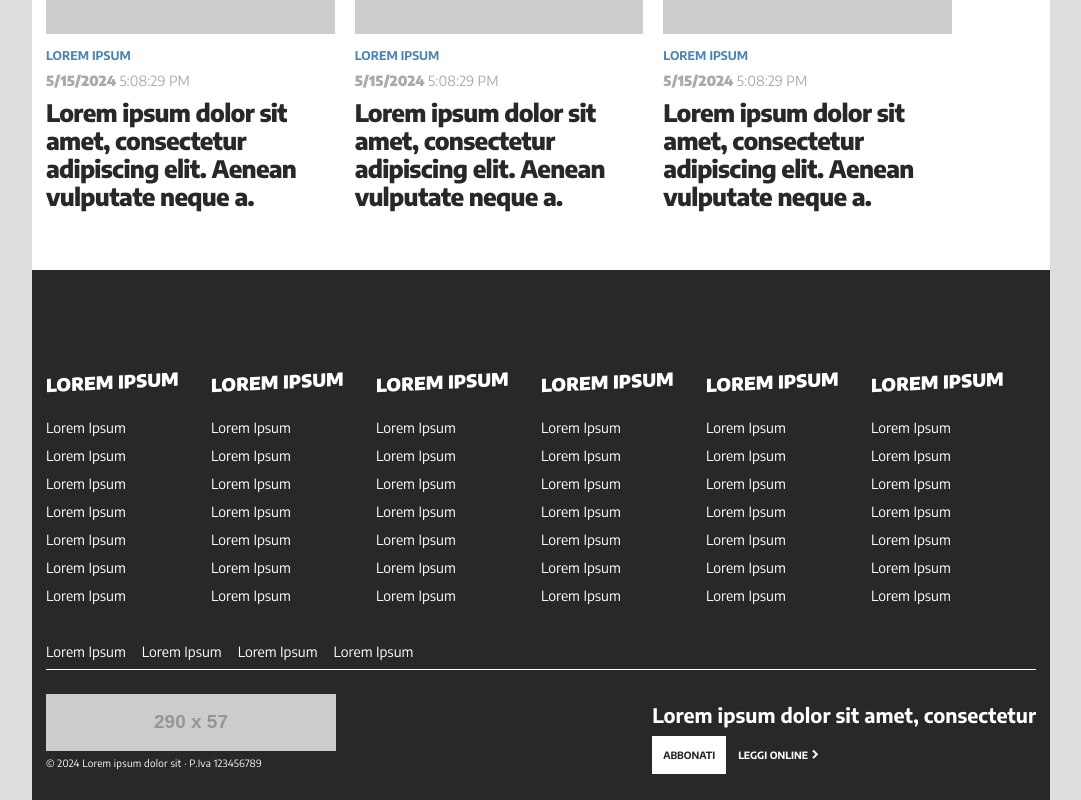
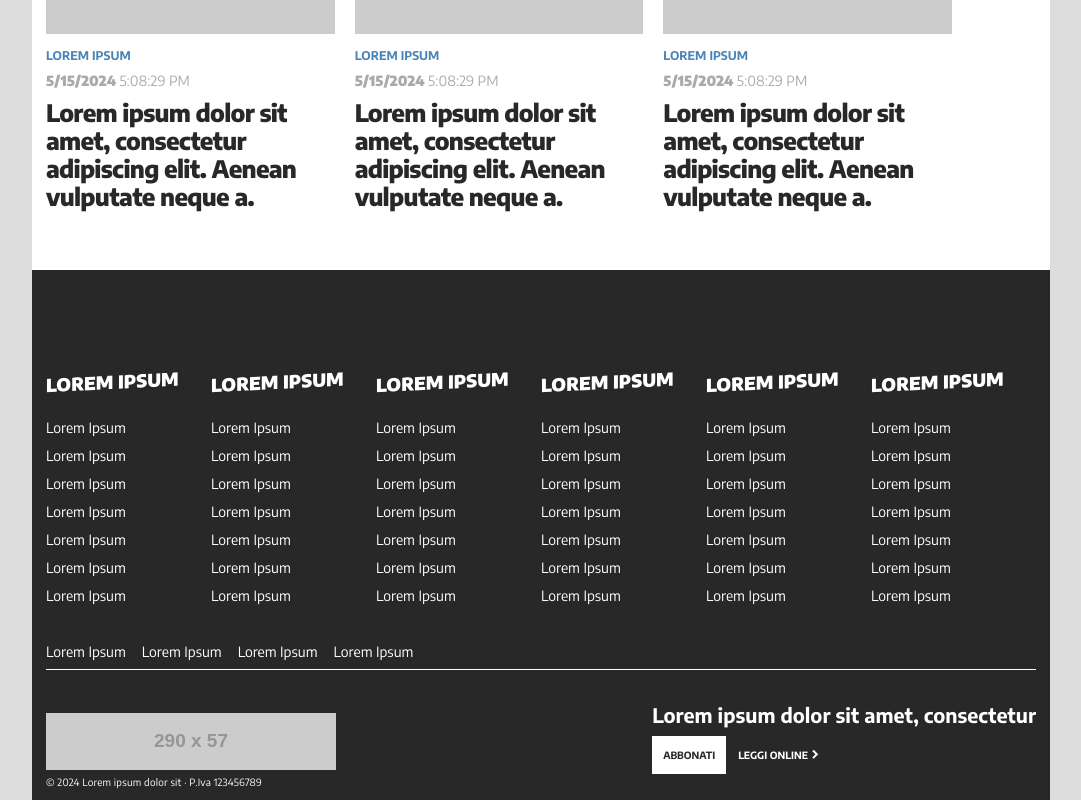
Before and after one commit to filippo-viti/elaborato-ppm, a React (Vite) app: page / in a window 1280 px wide. Shown: the part 6106-6906 px from the top of the page, without its empty margins (99-1180 px from the left). Built offline with nearby package versions, Linux system fonts and the light colour scheme.

Commit message:
Fixed footer margins

```diff
--- a/src/components/footer/FooterBottom.tsx
+++ b/src/components/footer/FooterBottom.tsx
@@ -36,9 +36,10 @@ const FooterCreditsWrapper = styled.div`
 `;
 
 const FooterLogoWrapper = styled.div`
-  margin: 1.5rem 0 1rem;
+  margin-top: 1.5rem;
   display: flex;
   flex-direction: column;
+  justify-content: flex-end;
 
   > span {
     font-size: 10px;
```
